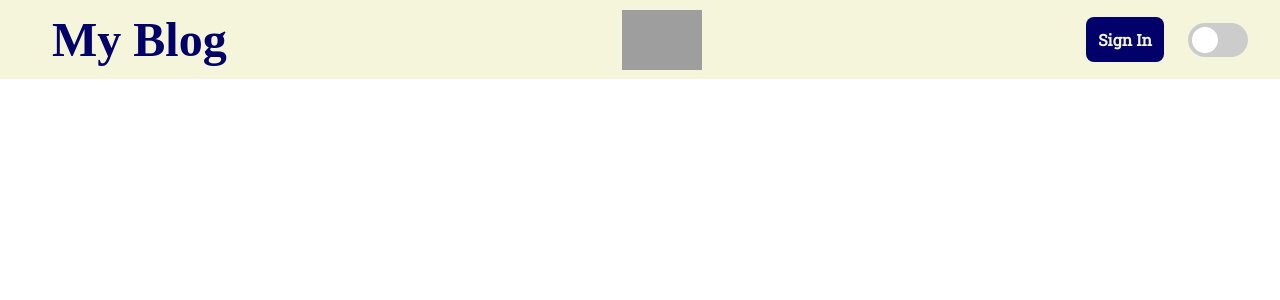
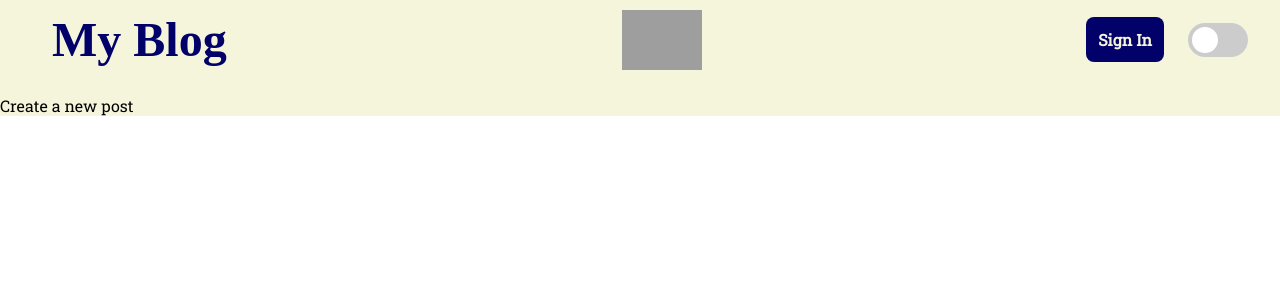
Before and after one commit to salman-ar-sar/my-blog, a React (Create React App) app: page /post in a window 1280 px wide. Shown: the top 300 px of the page. Built offline with nearby package versions, Linux system fonts and the light colour scheme; grey boxes are pictures that could not be loaded; a web font is replaced by a local one.

Commit message:
Add new article page

```diff
--- a/src/App.tsx
+++ b/src/App.tsx
@@ -7,6 +7,7 @@ import ArticlePage from "./pages/Article";
 import Profile from "./pages/Profile";
 import { ThemeContext } from "./components/Contexts";
 import Login from "./pages/Login";
+import NewArticle from "./pages/NewArticle";
 
 function App() {
   const [darkMode, setDarkMode] = useState(false);
@@ -27,6 +28,9 @@ function App() {
             <Route path="/login">
               <Login />
             </Route>
+            <Route path="/post">
+              <NewArticle />
+            </Route>
           </Switch>
         </Router>
       </div>
--- /dev/null
+++ b/src/pages/NewArticle.tsx
@@ -0,0 +1,5 @@
+const NewArticle = () => {
+  return <div>Create a new post</div>;
+};
+
+export default NewArticle;
```
